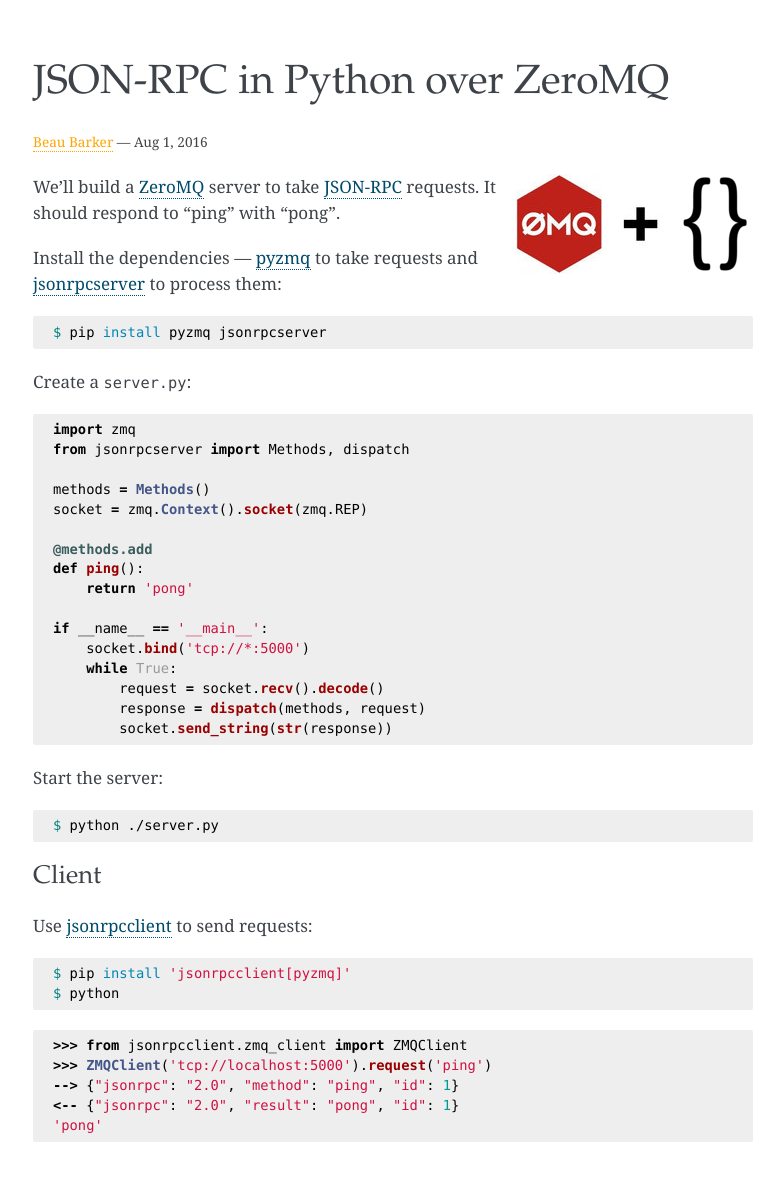
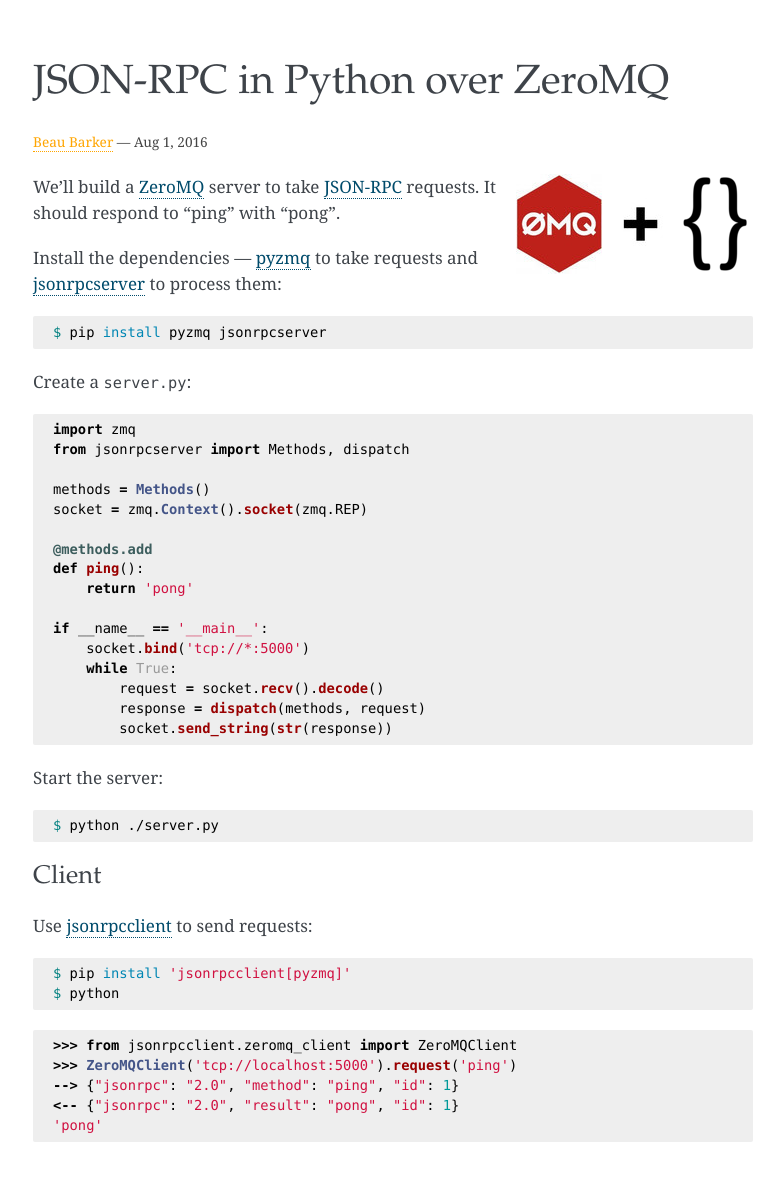
Before and after one commit to explodinglabs/explodinglabs.github.io, a Jekyll site: the page built from _jsonrpc/zeromq.markdown, in a window 1280 px wide. Shown: the whole page, without its empty margins (247-1031 px from the left). Built offline with Jekyll 4.4.1, drawn with Linux system fonts in a browser that asks for light colours; comment, search, counter and statistics services are not loaded.

Commit message:
Rename zmq_client to zeromq_client

````diff
--- a/_jsonrpc/zeromq.markdown
+++ b/_jsonrpc/zeromq.markdown
@@ -57,8 +57,8 @@
 $ python
 ```
 ```python
->>> from jsonrpcclient.zmq_client import ZMQClient
->>> ZMQClient('tcp://localhost:5000').request('ping')
+>>> from jsonrpcclient.zeromq_client import ZeroMQClient
+>>> ZeroMQClient('tcp://localhost:5000').request('ping')
 --> {"jsonrpc": "2.0", "method": "ping", "id": 1}
 <-- {"jsonrpc": "2.0", "result": "pong", "id": 1}
 'pong'
````
